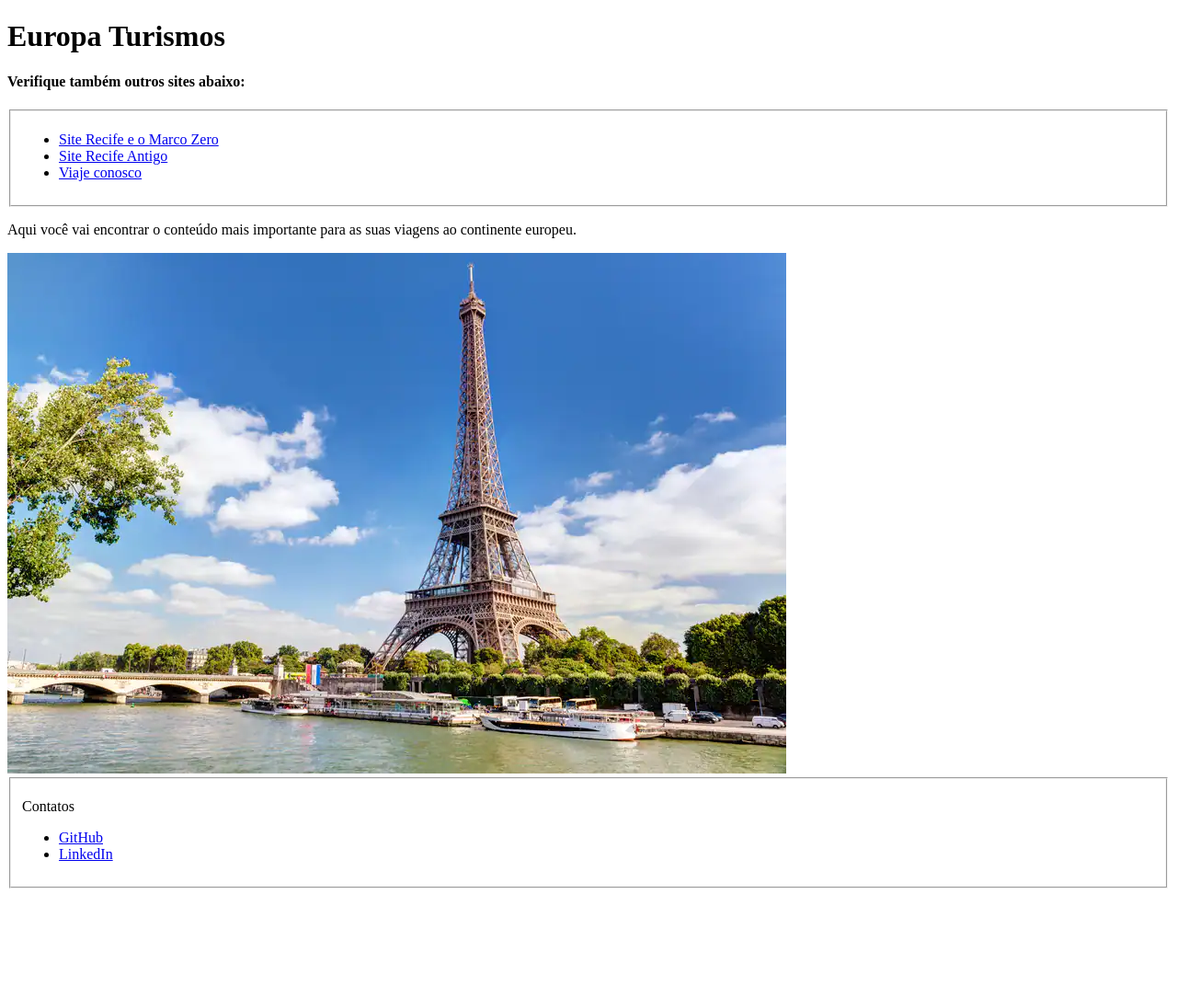
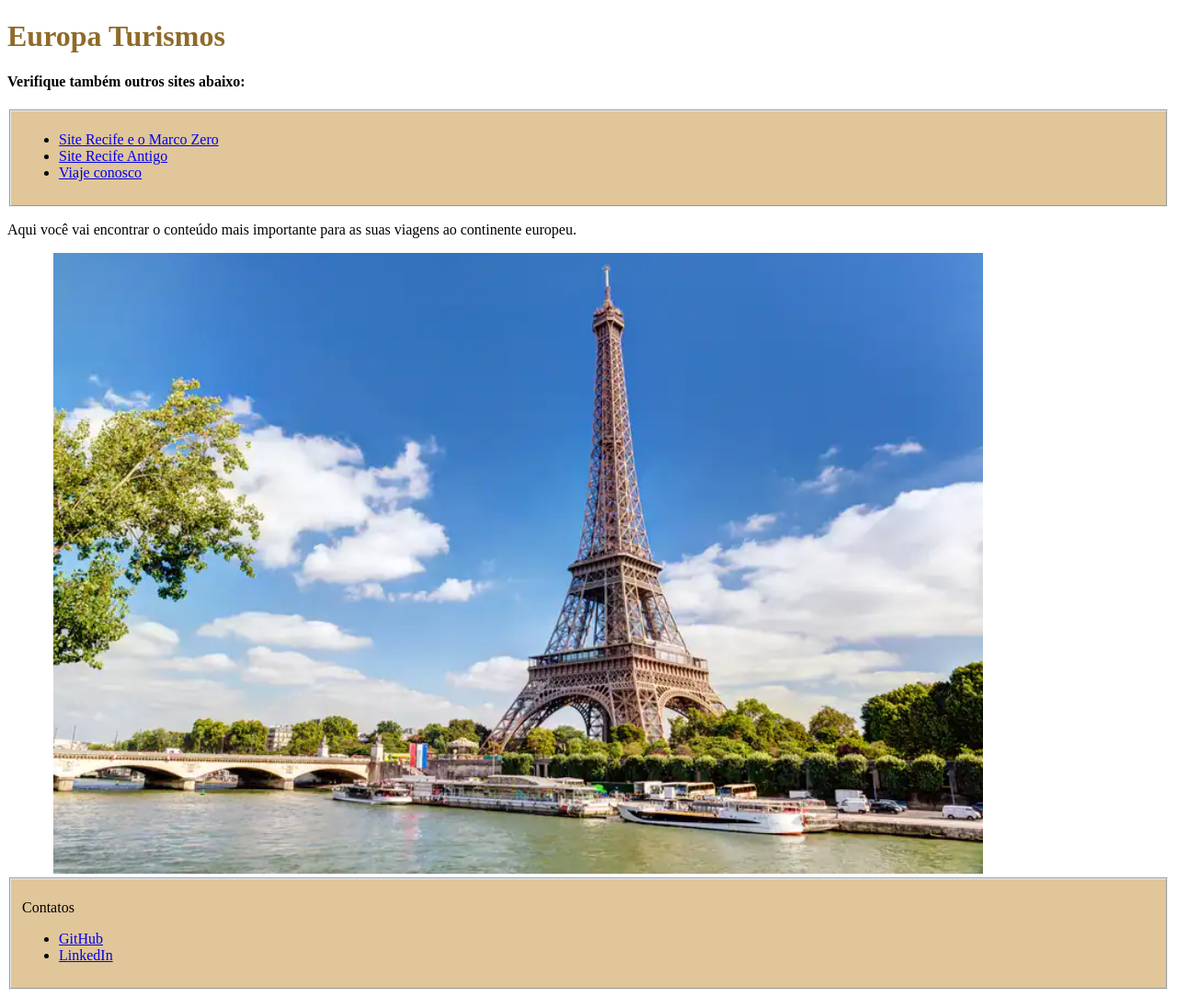
Before and after one commit to viniciusdmorais/Atividades_Aulas_Proz, a plain HTML site: page aula html recife/index.html in a window 1280 px wide. Shown: the whole page at 92% size. Before the commit the page ends 974 px from the top, so only its background shows below. Drawn offline with Linux system fonts and the light colour scheme.

Commit message:
exercicio aula css

```diff
--- /dev/null
+++ b/aula html recife/assets/css/style.css
@@ -0,0 +1,12 @@
+h1 {
+    color: #906a28;
+}
+
+fieldset {
+    background-color: #e0c699;
+}
+
+.img-main {
+    width: 80%;
+    margin-left: 50px;
+}
--- a/aula html recife/index.html
+++ b/aula html recife/index.html
@@ -4,6 +4,7 @@
     <meta charset="UTF-8">
     <meta http-equiv="X-UA-Compatible" content="IE=edge">
     <meta name="viewport" content="width=device-width, initial-scale=1.0">
+    <link rel="stylesheet" href="assets/css/style.css">
     <title>Europa Turismos</title>
 </head>
 <body>
@@ -14,7 +15,7 @@
         <h4>
             Verifique também outros sites abaixo:
         </h4>
-        <fieldset>
+        <fieldset class="fieldset-index">
             <ul>
                 <li>
                     <a href="recife.html">
@@ -38,10 +39,10 @@
         <p>
             Aqui você vai encontrar o conteúdo mais importante para as suas viagens ao continente europeu.
         </p>
-        <img src="assets/images/Torre-Eifel.webp" alt="foto-torre-eiffel">
+        <img src="assets/images/Torre-Eifel.webp" alt="foto-torre-eiffel" class="img-main">
     </main>
     <footer>
-        <fieldset>
+        <fieldset class="fieldset-index">
             <p>
                 Contatos
             </p>
```
Also changed, not shown: aula html recife/contato.html (+1 -0 lines), aula html recife/recife-antigo.html (+1 -0 lines), aula html recife/recife.html (+1 -0 lines).
